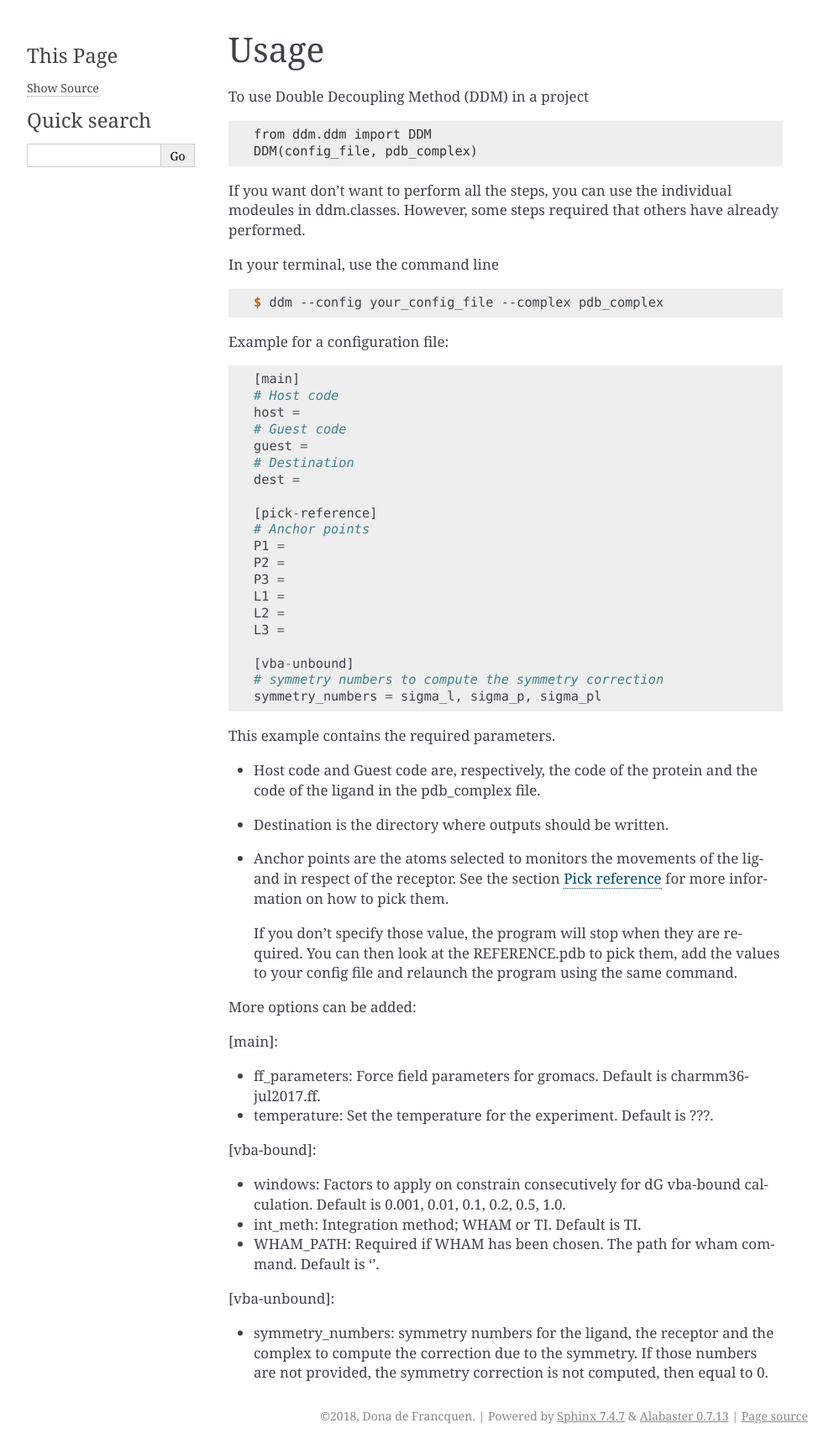
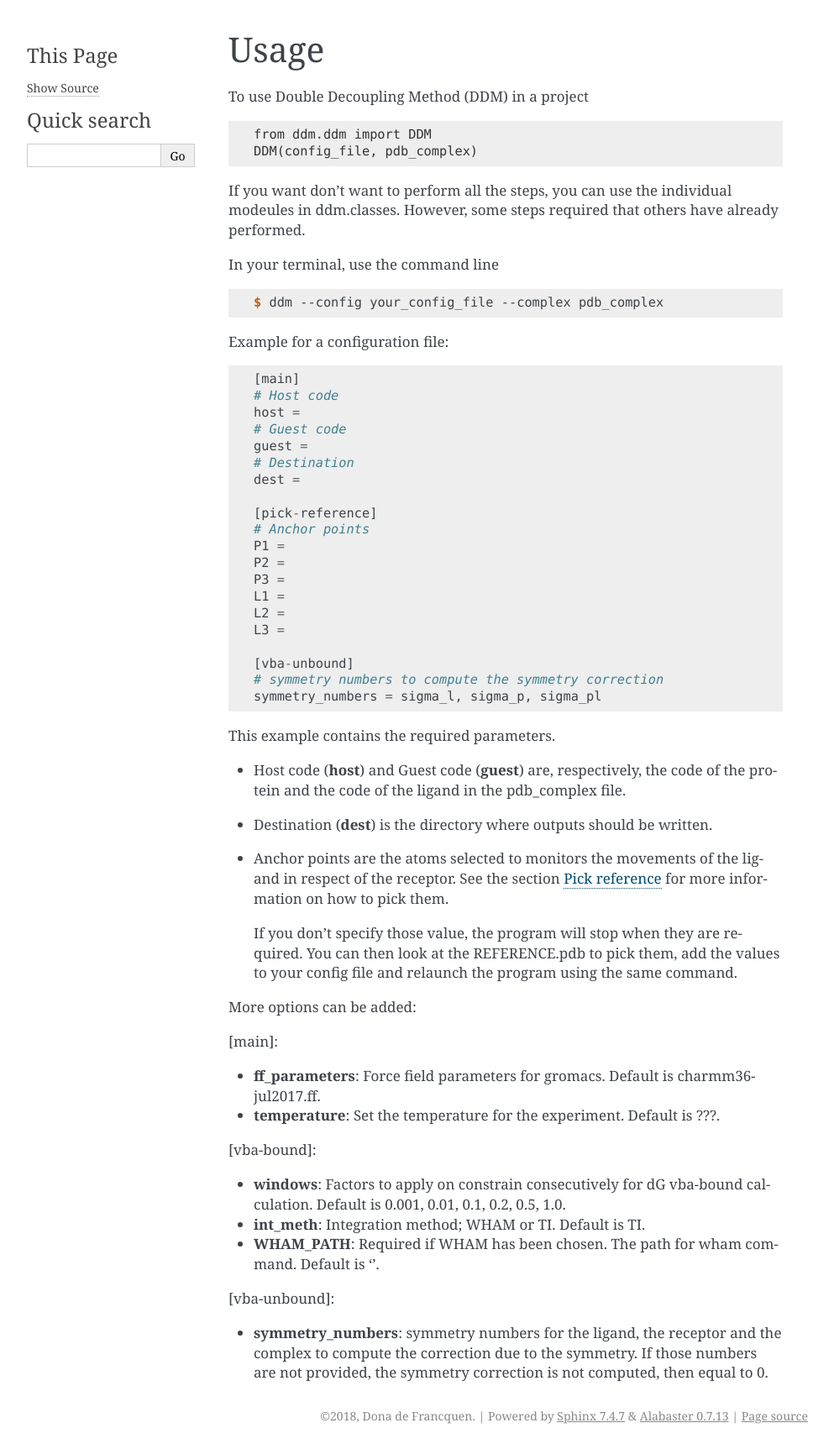
Before and after one commit to donadef/ddm, a Sphinx documentation site: the page built from docs/usage.rst, in a window 1280 px wide. Shown: the whole page at 84% size, without its empty margins (148-1141 px from the left). Built offline with Sphinx 7.4.7, drawn with Linux system fonts in a browser that asks for light colours; some of the changed lines change nothing that is shown.

Commit message:
bold usage

```diff
--- a/docs/usage.rst
+++ b/docs/usage.rst
@@ -44,8 +44,8 @@ Example for a configuration file::
 
 This example contains the required parameters.
 
-- Host code and Guest code are, respectively, the code of the protein and the code of the ligand in the pdb_complex file.
-- Destination is the directory where outputs should be written.
+- Host code (**host**) and Guest code (**guest**) are, respectively, the code of the protein and the code of the ligand in the pdb_complex file.
+- Destination (**dest**) is the directory where outputs should be written.
 - Anchor points are the atoms selected to monitors the movements of the ligand in respect of the receptor. See the section :ref:`pick_reference` for more information on how to pick them.
 
   If you don't specify those value, the program will stop when they are required. You can then look at the REFERENCE.pdb to pick them, add the values to your config file and relaunch the program using the same command.
@@ -55,15 +55,15 @@ More options can be added:
 
 [main]:
 
-- ff_parameters: Force field parameters for gromacs. Default is charmm36-jul2017.ff.
-- temperature: Set the temperature for the experiment. Default is ???.
+- **ff_parameters**: Force field parameters for gromacs. Default is charmm36-jul2017.ff.
+- **temperature**: Set the temperature for the experiment. Default is ???.
 
 [vba-bound]:
 
-- windows: Factors to apply on constrain consecutively for dG vba-bound calculation. Default is 0.001, 0.01, 0.1, 0.2, 0.5, 1.0.
-- int_meth: Integration method; WHAM or TI. Default is TI.
-- WHAM_PATH: Required if WHAM has been chosen. The path for wham command. Default is ''.
+- **windows**: Factors to apply on constrain consecutively for dG vba-bound calculation. Default is 0.001, 0.01, 0.1, 0.2, 0.5, 1.0.
+- **int_meth**: Integration method; WHAM or TI. Default is TI.
+- **WHAM_PATH**: Required if WHAM has been chosen. The path for wham command. Default is ''.
 
 [vba-unbound]:
 
-- symmetry_numbers: symmetry numbers for the ligand, the receptor and the complex to compute the correction due to the symmetry. If those numbers are not provided, the symmetry correction is not computed, then equal to 0.
+- **symmetry_numbers**: symmetry numbers for the ligand, the receptor and the complex to compute the correction due to the symmetry. If those numbers are not provided, the symmetry correction is not computed, then equal to 0.
```
